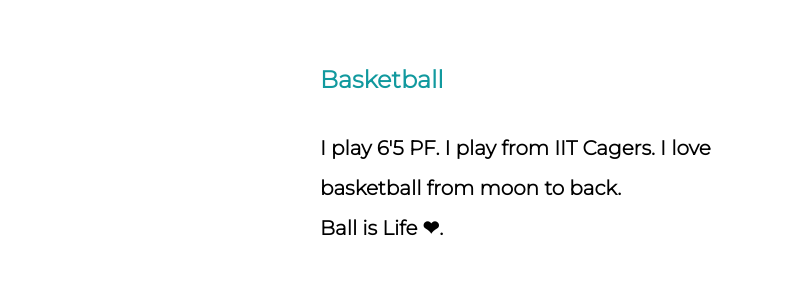
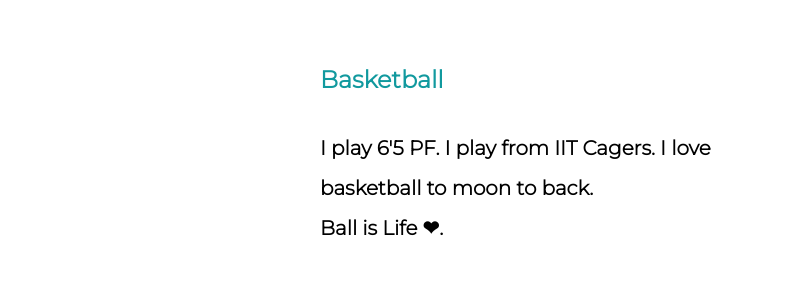
Before and after one commit to vishwanathpawar43/vishup, a plain HTML site: page index.html in a window 1280 px wide. Shown: the part 1940-2238 px from the top of the page, 0-796 px from the left. Drawn offline with Linux system fonts and the light colour scheme.

Commit message:
Update index.html

```diff
--- a/index.html
+++ b/index.html
@@ -39,7 +39,7 @@
         <div class="skill-row">
           <img class="tempimage2" src="images/nbalogo1.png" alt="Hot-img">
           <h3>Basketball</h3>
-          <p> I play 6'5 PF. I play from IIT Cagers. I love basketball from moon to back. <br> Ball is Life ❤.</p>
+          <p> I play 6'5 PF. I play from IIT Cagers. I love basketball to moon to back. <br> Ball is Life ❤.</p>
         </div>
       </div>
       <hr>
```
